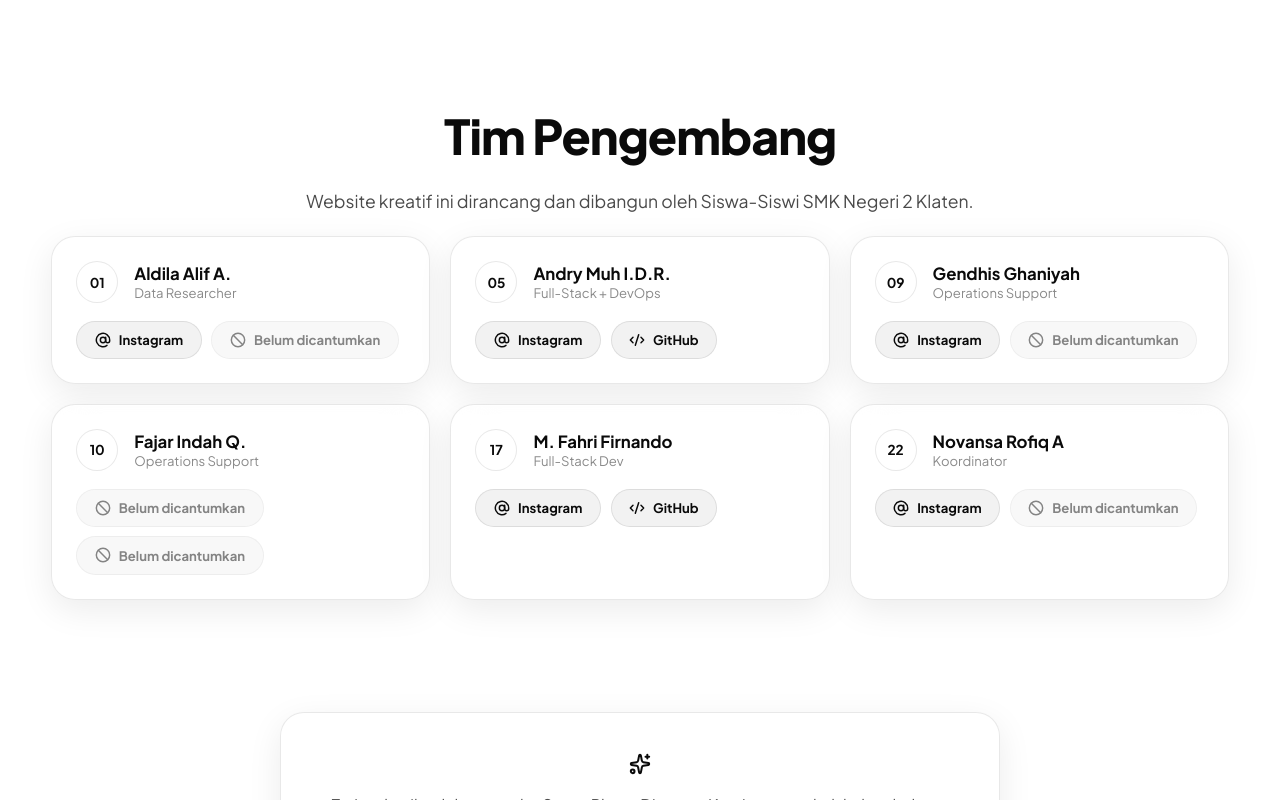
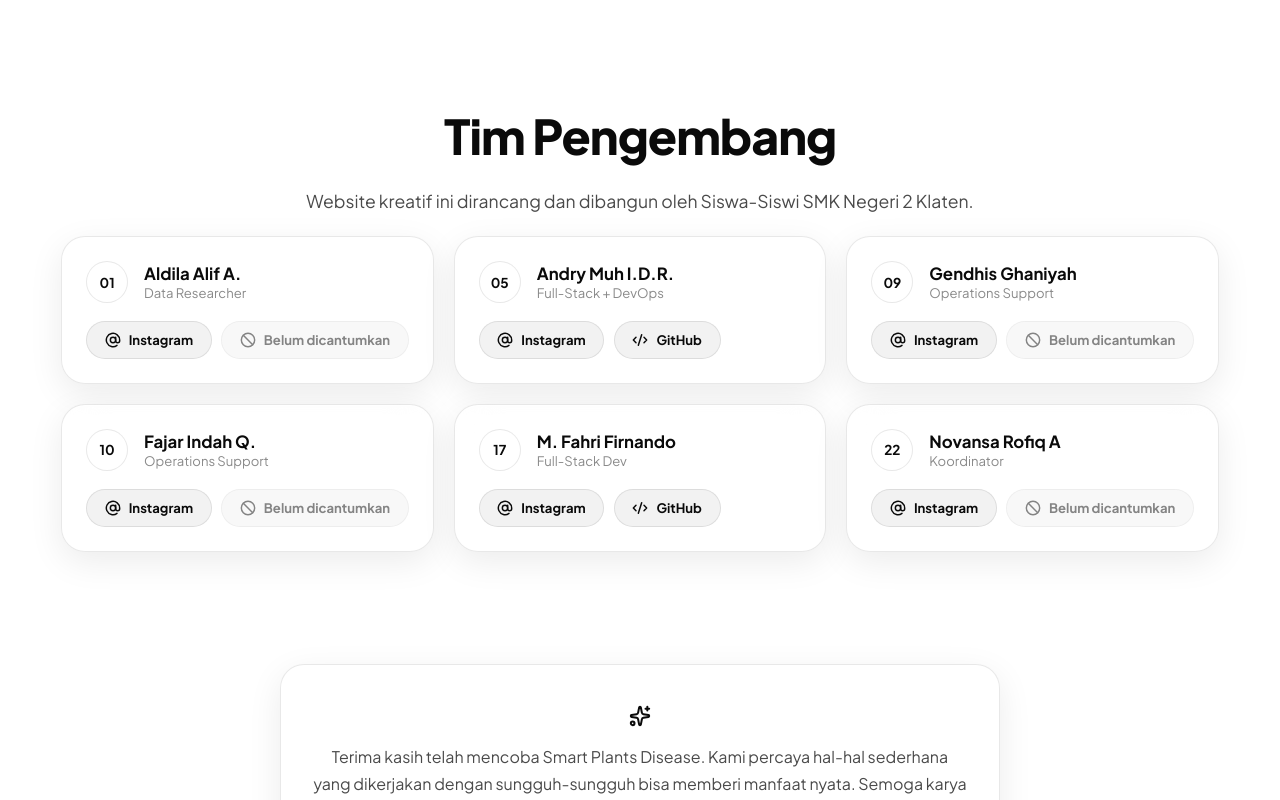
Before and after one commit to aldilaandfriends24/deteksibuah, a React (Vite) app: page /about in a window 1280 px wide. Shown: the part 468-1268 px from the top of the page. Built offline with nearby package versions, Linux system fonts and the light colour scheme.

Commit message:
Update About.jsx

```diff
--- a/src/pages/About.jsx
+++ b/src/pages/About.jsx
@@ -4,7 +4,7 @@ const team = [
   { name: 'Aldila Alif A.', no: '01', role: 'Data Researcher', instagram: 'aldiief', github: null },
   { name: 'Andry Muh I.D.R.', no: '05', role: 'Full-Stack + DevOps', instagram: 'andry_2511', github: 'andry968' },
   { name: 'Gendhis Ghaniyah', no: '09', role: 'Operations Support', instagram: 'geghaniy.a', github: null },
-  { name: 'Fajar Indah Q.', no: '10', role: 'Operations Support', instagram: null, github: null },
+  { name: 'Fajar Indah Q.', no: '10', role: 'Operations Support', instagram: 'fjar_iindh', github: null },
   { name: 'M. Fahri Firnando', no: '17', role: 'Full-Stack Dev', instagram: 'mfahrifirnando', github: 'mfahrifirnando' },
   { name: 'Novansa Rofiq A', no: '22', role: 'Koordinator', instagram: '12ofiqsz', github: null },
 ]
```
